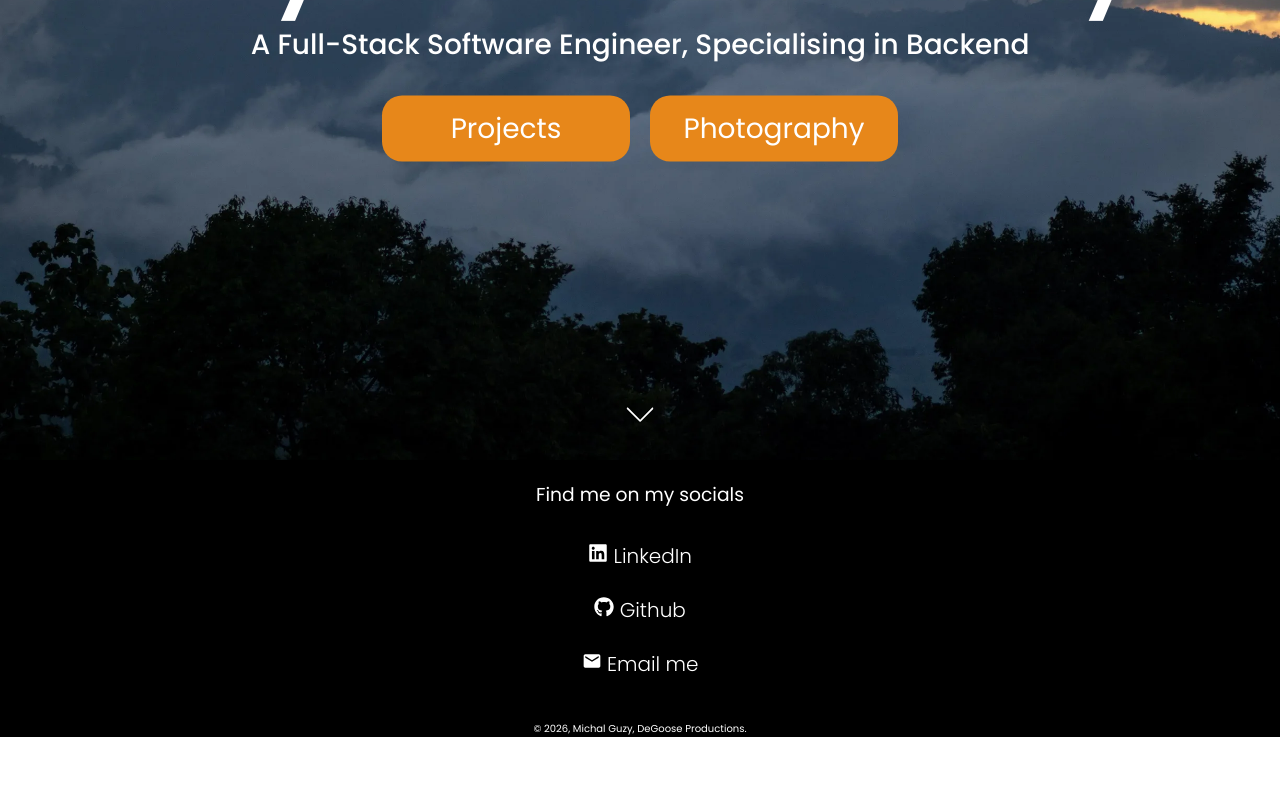
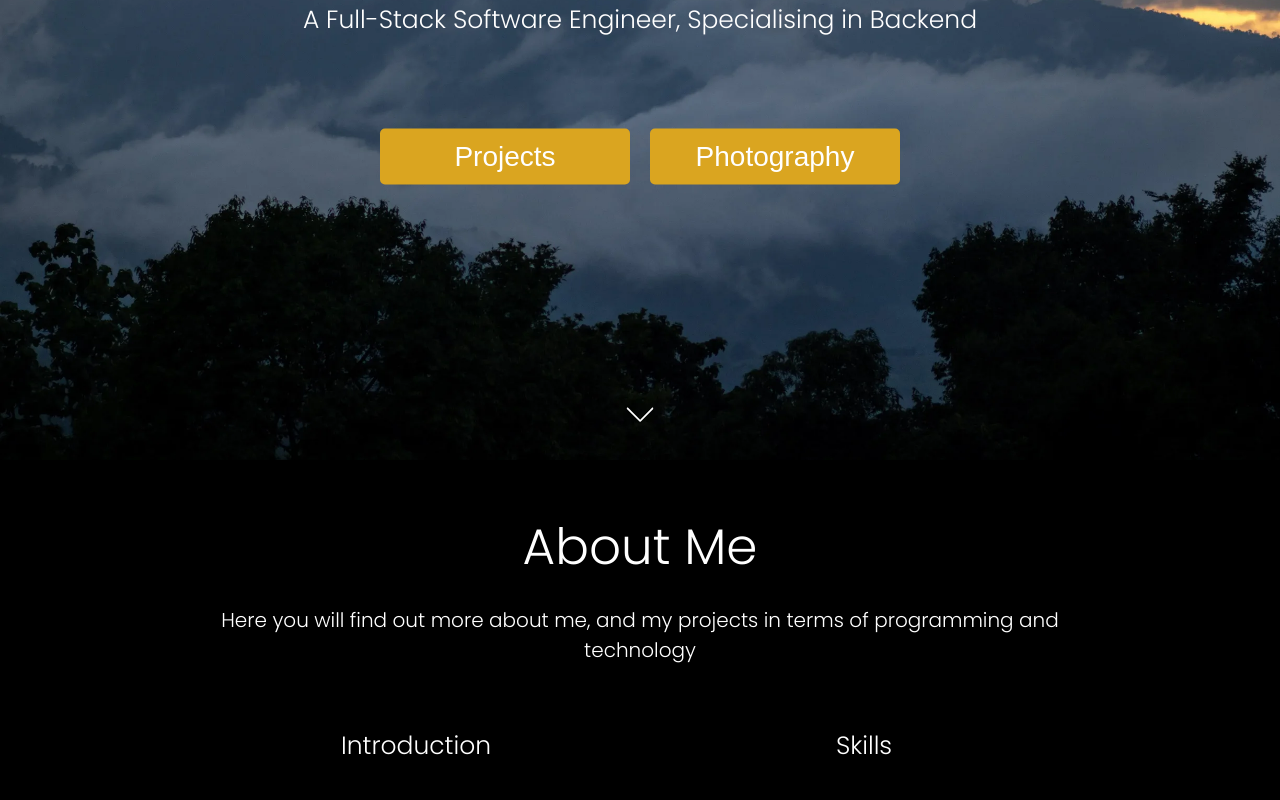
Before and after one commit to Gooozeee/PhotoFrontEnd, a React (Vite) app: page /software in a window 1280 px wide. Shown: the part 340-1140 px from the top of the page. Before the commit the page ends 1077 px from the top, so only its background shows below. Built offline with nearby package versions, Linux system fonts and the light colour scheme.

Commit message:
feat: Updating call to action and adding about me section
Also improved the scrolling functionality so that the user is always taken to the right part of the website

```diff
--- a/package.json
+++ b/package.json
@@ -9,6 +9,7 @@
     "preview": "vite preview"
   },
   "dependencies": {
+    "@types/react-router-dom": "^5.3.3",
     "framer-motion": "^11.2.6",
     "hamburger-react": "^2.5.1",
     "react": "^18.2.0",
--- a/src/App.css
+++ b/src/App.css
@@ -8,6 +8,18 @@
     height: 100vh;
 }
 
+h1 {
+    margin: 0;
+}
+
+h2 {
+    margin: 0;
+}
+
+h3 {
+    margin: 0;
+}
+
 .footer a {
     text-decoration: none;
 }
@@ -16,7 +28,7 @@
     display: flex;
     justify-content: center;
     font-size: 10px;
-    padding-top: 10px;
+    padding-top: 20px;
     background-color: black;
 }
 
@@ -25,6 +37,7 @@
      text-align: center;
      padding-top: 20px;
      margin-top: 0px;
+     padding-top: 30px;
      margin-bottom: 0;
      font-weight: 400;
 }
--- a/src/components/DownArrow.tsx
+++ b/src/components/DownArrow.tsx
@@ -1,6 +1,7 @@
 import { useEffect, useState } from "react";
 import "../styles/DownArrowStyles.css";
 import { SlArrowDown } from "react-icons/sl";
+import scrollToPosition from "../utils/scrollToPosition";
 
 const DownArrow = () => {
   const [isOnTop, setIsOnTop] = useState(true);
@@ -21,18 +22,10 @@ const DownArrow = () => {
     }
   }, []);
 
-  const handleScroll = () => {
-    window.scrollBy({
-      top: 1200,
-      left: 0,
-      behavior: "smooth",
-    });
-  };
-
   return (
     <div
       className={isOnTop ? "down-arrow" : "down-arrow-disabled"}
-      onClick={handleScroll}
+      onClick={() => scrollToPosition(1200)}
     >
       <SlArrowDown />
     </div>
--- a/src/components/NavBar.tsx
+++ b/src/components/NavBar.tsx
@@ -2,7 +2,8 @@ import "../styles/NavBarStyles.css";
 import degooseLogoWhite from "../assets/degooseLogoWhite.webp";
 import { useEffect, useState } from "react";
 import { Twirl as Hamburger } from "hamburger-react";
-import { Link } from "react-router-dom";
+import { Link, useNavigate } from "react-router-dom";
+import scrollToPosition from "../utils/scrollToPosition";
 
 function NavBar() {
   const [scrolledDown, setScrolledDown] = useState(false);
@@ -27,17 +28,26 @@ function NavBar() {
     return () => window.removeEventListener("scroll", listenScrollEvent);
   }, []);
 
+  const navigate = useNavigate();
+
+  const handleClick = (path: string, yPosition: number) => {
+    navigate(path);
+    setTimeout(() => {
+      scrollToPosition(yPosition);
+    }, 100)
+  }
+
   return (
     <div
       className={scrolledDown ? "top-banner-black-background" : "top-banner"}
     >
-      <Link to="/" className="link">
+      <div className="link" onClick={() => handleClick('/', 0)}>
         <img
           src={degooseLogoWhite}
-          alt="Panorama of Pai, Thailand"
+          alt="De Goose Productions Logo"
           className="deGooseLogo"
         />
-      </Link>
+      </div>
       <div className={`menu${hamburgerOpen ? "__display" : "__nodisplay"}`}>
         <ul>
           <li>
--- a/src/components/WelcomeImage.tsx
+++ b/src/components/WelcomeImage.tsx
@@ -1,6 +1,7 @@
-import { useEffect, useState } from "react";
 import paiPanorama from "../assets/paiMountains.webp";
 import "../styles/WelcomeImageStyles.css";
+import scrollToPosition from "../utils/scrollToPosition";
+import { useNavigate } from "react-router-dom";
 
 interface Props {
   heading: string;
@@ -13,27 +14,28 @@ function WelcomeImage({
   subHeadingOne,
   subHeadingTwo,
 }: Readonly<Props>) {
-  const handleScroll = () => {
-    window.scrollBy({
-      top: 1200,
-      left: 0,
-      behavior: "smooth",
-    });
-  };
+  const navigate = useNavigate();
+
+  const handleClick = (path: string, yPosition: number) => {
+    navigate(path);
+    setTimeout(() => {
+      scrollToPosition(yPosition);
+    }, 100)
+  }
 
   return (
     <div className="imageContainer">
       <ul className="textContainer">
         <li className="mainText">{heading}</li>
-        <li className="subHeading">{subHeadingOne}</li>
-        <li className="subHeading">{subHeadingTwo}</li>
+        <li className="subheading">{subHeadingOne}</li>
+        <li className="subheading">{subHeadingTwo}</li>
         <div className="button-container">
-          <div className="button" onClick={handleScroll}>
+          <button className="button" onClick={() => handleClick('/software', 1200)}>
             Projects
-          </div>
-          <div className="button" onClick={handleScroll}>
+          </button>
+          <button className="button" onClick={() => handleClick('/', 1200)}>
             Photography
-          </div>
+          </button>
         </div>
       </ul>
       <img
--- a/src/pages/SoftwareEngineeringPage.tsx
+++ b/src/pages/SoftwareEngineeringPage.tsx
@@ -2,6 +2,7 @@ import NavBar from "../components/NavBar";
 import WelcomeImage from "../components/WelcomeImage";
 import Footer from "../components/Footer";
 import DownArrow from "../components/DownArrow";
+import "../styles/SoftwareEngineeringPageStyles.css";
 
 const SoftwareEngineeringPage = () => {
   return (
@@ -12,6 +13,27 @@ const SoftwareEngineeringPage = () => {
         subHeadingOne="A Full-Stack Software Engineer, Specialising in Backend"
       />
       <DownArrow />
+      <div className="about-container">
+        <h1 className="title-text">About Me</h1>
+        <h2 className="subheading-two subheading-container">
+          Here you will find out more about me, and my projects in terms of
+          programming and technology
+        </h2>
+        <div className="intro-container">
+          <div className="intro-item">
+            <h2 className="subheading">Introduction</h2>
+          </div>
+          <div className="intro-item">
+            <h2 className="subheading">Skills</h2>
+          </div>
+        </div>
+      </div>
+      <div className="about-container">
+        <h1 className="title-text">Projects</h1>
+        <h2 className="subheading-two subheading-container">
+          Here you will find out more about my programming projects
+        </h2>
+      </div>
       <Footer />
     </>
   );
--- a/src/styles/GalleryBannerStyles.css
+++ b/src/styles/GalleryBannerStyles.css
@@ -6,6 +6,7 @@
 .image-gallery {
     margin-left: 20px;
     margin-right: 20px;
+    margin-top: 20px;
 }
 
 .image-gallery .column {
@@ -14,18 +15,10 @@
     gap: 20px;
 }
 
-.title-text {
-    padding-bottom: 15px;
-    color: white;
-    font-weight: 300;
-    font-size: 6vw;
-    text-align: center;
-}
-
 .subheading {
     padding-bottom: 20px;
     color: white;
-    font-size: 4vw;
+    font-size: 17px;
     font-weight: 300;
     text-align: center;
 }
@@ -39,11 +32,6 @@
     transition: color 0.1s;
 }
 
-.subheading-two:hover {
-    transition: color 0.3s;
-    color: rgb(151, 151, 151);
-}
-
 @media screen and (min-width: 800px) {
     .image-gallery {
       flex-direction: row;
--- a/src/styles/SingleAlbumPageStyles.css
+++ b/src/styles/SingleAlbumPageStyles.css
@@ -22,9 +22,10 @@
 .title-text {
     color: white;
     font-weight: 300;
-    font-size: 10vw;
+    font-size: 25px;
     text-align: center;
 }
+
 
 @media screen and (min-width: 800px) {
     .image-gallery {
@@ -34,10 +35,10 @@
     }
 
     .title-text {
-        font-size: 5vw;
+        font-size: 50px;
     }
 
     .subheading {
-        font-size: 2vw;
+        font-size: 25px;
     }
 }
--- /dev/null
+++ b/src/styles/SoftwareEngineeringPageStyles.css
@@ -0,0 +1,38 @@
+.about-container {
+    padding-top: 30px;
+    padding-top: 50px;
+    background-color: black;
+    display: flex;
+    justify-content: center;
+    align-items: center;
+    flex-direction: column;
+}
+
+.subheading-container {
+    padding-top: 20px;
+    width: 70%;
+}
+
+.intro-container {
+    width: 70%;
+    padding-top: 60px;
+    display: flex;
+    justify-content: center;
+    align-items: center;
+}
+
+.intro-item {
+    width: 50%;
+}
+
+
+@media screen and (max-width: 800px) {
+    .subheading-container {
+        width: 400px;
+        font-size: 15px;
+    }
+
+    .intro-container {
+        width: 100%;
+    }
+}
--- a/src/styles/WelcomeImageStyles.css
+++ b/src/styles/WelcomeImageStyles.css
@@ -30,12 +30,6 @@
     border-radius: 20%;
 }
 
-.subHeading {
-    font-size: 28px;
-    margin-top: -10px;
-    font-weight: 500;
-}
-
 .button-container {
     margin-top: 20px;
     text-align: center;
@@ -43,17 +37,17 @@
 
 .button {
     display: inline-block;
-    background-color: rgb(231, 135, 26);
+    background-color: rgb(218, 165, 32);
     color: white;
     text-align: center;
     padding: 12px 24px;
     font-size: 28px;
     text-decoration: none;
     border: none;
+    border-radius: 5px;
     cursor: pointer;
-    border-radius: 20px;
-    width: 200px;
-    margin: 20px 10px;
+    width: 250px;
+    margin: 30px 10px;
     transition: 0.5s;
     top: 0px;
     position: relative;
@@ -62,6 +56,7 @@
 .button:hover {
     background-color: rgb(165, 92, 8);
     transition: 0.5s;
+    border-radius: 10px;
     top: -5px;
 }
 
@@ -74,13 +69,6 @@
     .button {
         font-size: 20px;
         padding: 8px 20px;
-        width: 150px;
-    }
-
-    .subHeading {
-        padding-top: 15px;
-        font-size: 15px;
-        letter-spacing: 1.6px;
-        line-height: 1.3em;
+        width: 180px;
     }
 }
--- /dev/null
+++ b/src/utils/scrollToPosition.ts
@@ -0,0 +1,8 @@
+const scrollToPosition = (yPosition: number) => {
+    window.scrollTo({
+        top: yPosition,
+        behavior: 'smooth',
+    });
+};
+
+export default scrollToPosition;
```
Also changed, not shown: 1 other file (tests, documents, lock files or other folders).
